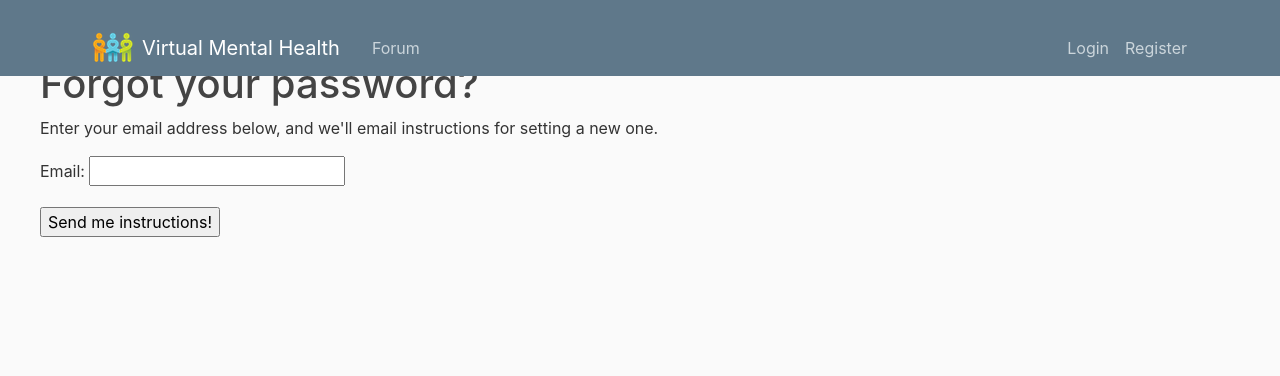
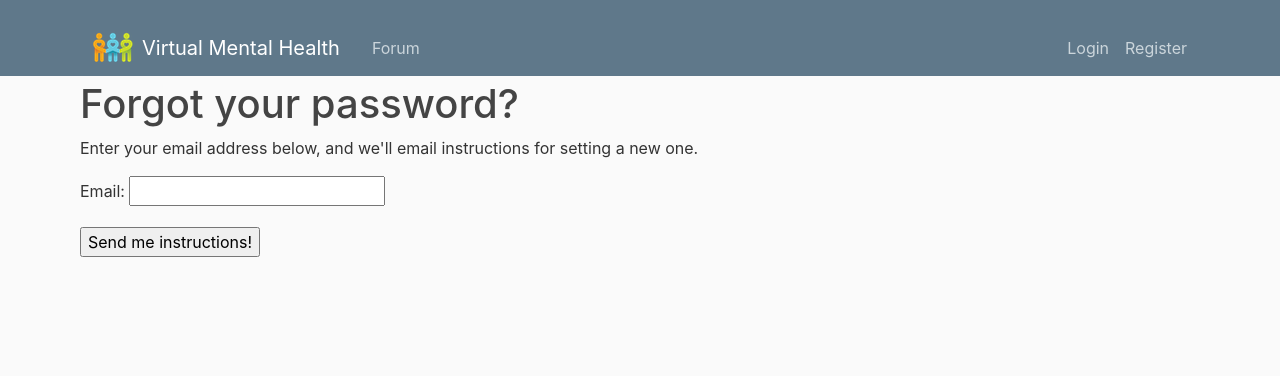
Before and after one commit to gcivil-nyu-org/Team_Team1_CS-GY-6063-Fall2021, a Django app: page /auth/password_reset/ in a window 1280 px wide. Shown: the top 376 px of the page. Run offline with Django 3.2, Linux system fonts and the light colour scheme; some libraries are stand-ins or nearby versions.

Commit message:
forget password format

```diff
--- a/templates/profile.html
+++ b/templates/profile.html
@@ -14,6 +14,7 @@
         </div>
       </div>
       <div class = "col-9">
+        <div class = "row" id="upcoming">Upcoming appointments...</div>
         <div class="row align-items-center form_entities profile_form">
             <div class="col-3">Time</div>
             <div class="col-3">Provider</div>
@@ -24,8 +25,6 @@
             <div class="col-3">Dr. Tandon</div>
             <a class="col-3">https://nyu.zoom.us/z/1234567890 </a>
         </div>
-
-        <div class = "row" id="upcoming"></br>Upcoming appointments...</div>
       </div>
   </div>
 </div>
--- a/templates/registration/password_reset_form.html
+++ b/templates/registration/password_reset_form.html
@@ -4,10 +4,10 @@
 {% block title %}Forgot Your Password?{% endblock %}
 
 {% block content %}
-  <h1 style="margin-top: 1.5em; margin-left: 1em;">Forgot your password?</h1>
-  <p style="margin-left: 2.5em;">Enter your email address below, and we'll email instructions for setting a new one.</p>
+  <h1 style="margin-top: 2em; margin-left: 2em;">Forgot your password?</h1>
+  <p style="margin-left: 5em;">Enter your email address below, and we'll email instructions for setting a new one.</p>
 
-  <form method="POST" style="margin-left: 2.5em;"
+  <form method="POST" style="margin-left: 5em;"
     {% csrf_token %}
     {{ form.as_p }}
     <input type="submit" value="Send me instructions!">
```
